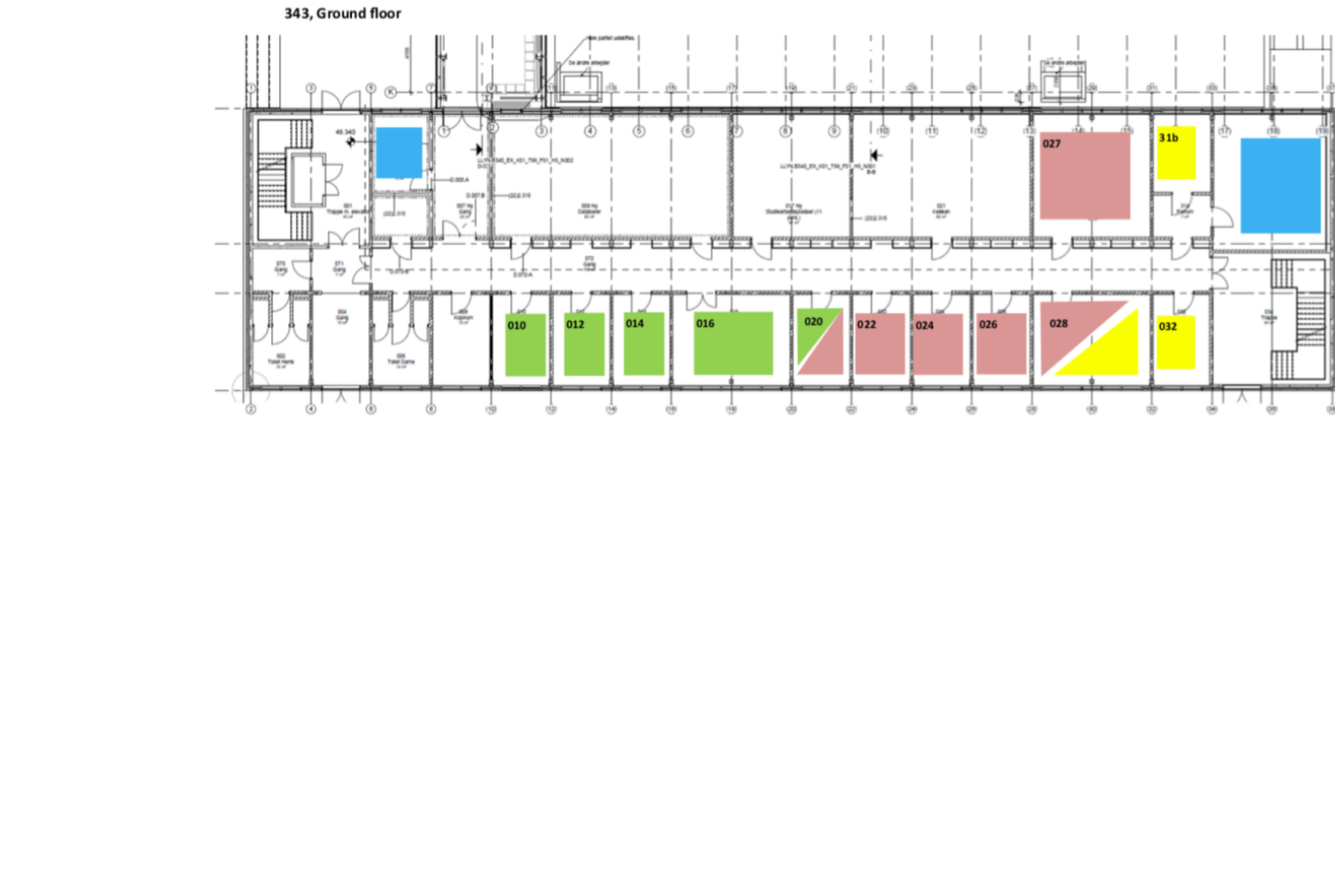
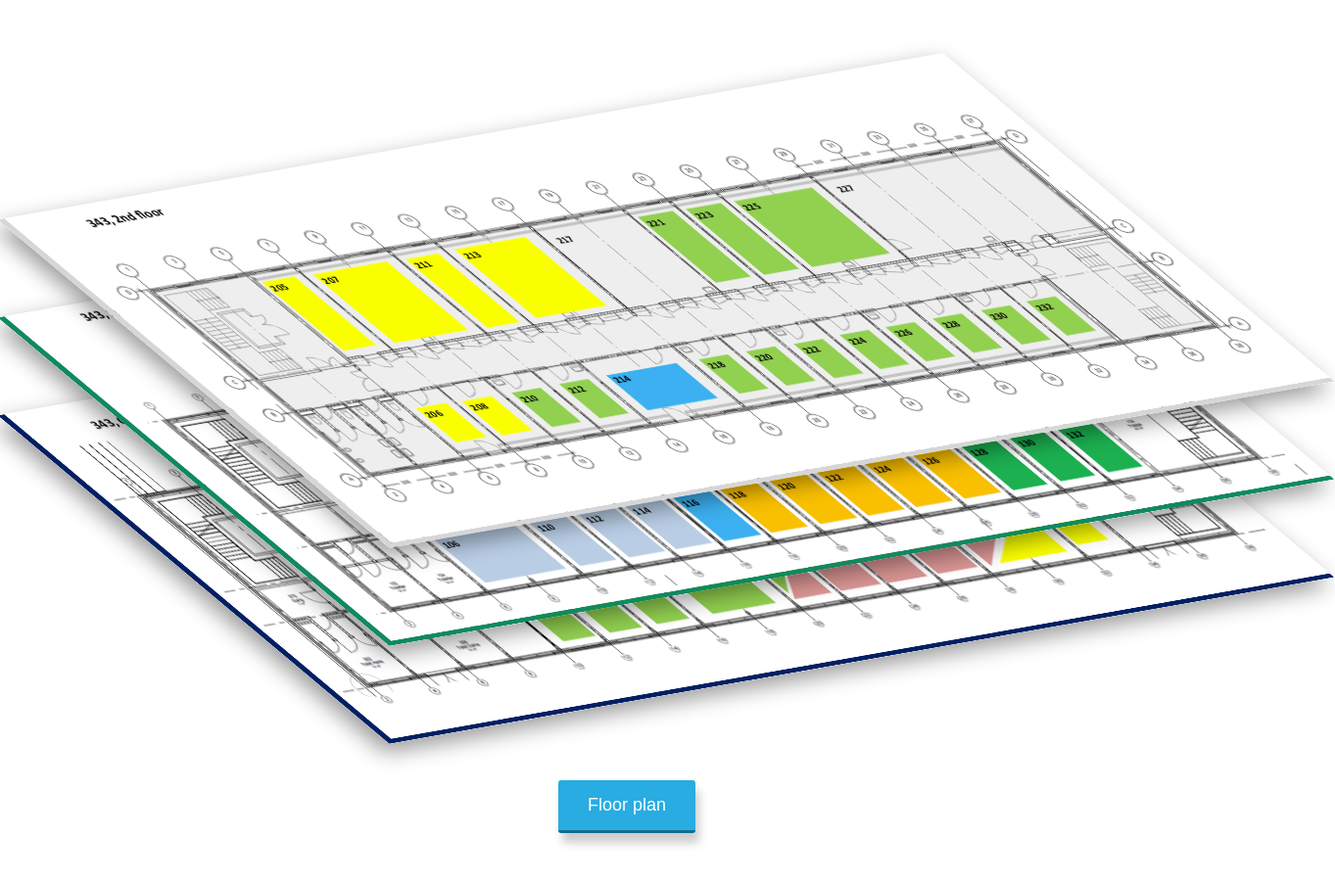
Before and after one commit to manluxu/IoT_LoRaWAN_sp, a plain HTML site: page webapp/main.html in a window 1280 px wide. Shown: the part 263-1166 px from the top of the page at 98% size, 1363 px wide, since content can reach past the window. Before the commit the page ends 800 px from the top, so only its background shows below. Drawn offline with nearby package versions, Linux system fonts and the light colour scheme.

Commit message:
stacked ready

```diff
--- a/webapp/main.html
+++ b/webapp/main.html
@@ -5,13 +5,14 @@
         <title>IoT Fotonik</title> <!--the title of page bar-->
         <link rel="shortcut icon" href="pic/favicon.ico" />
         <link rel="stylesheet" type="text/css" media="screen" href="style.css"/>
+        <script src="http://ajax.googleapis.com/ajax/libs/jquery/1.9.1/jquery.min.js"></script>
+        <script type="text/javascript" src="d3/d3.js"></script>
         </head>
 
     <body>
 
       <nav class="nav">
         <ul class="nav__wrap">
-        <img src="pic/dtu_logo.png" style="height:15/5; width:15%; position:relative; top:20px; float:left;"/>
         <li class="nav__list"><a href="index.html" target="_blanck" class="nav__link">DTU Campus</a>
         </li>
         <li class="nav__list"><a href="main.html" target="_blanck" class="nav__link">DTU Fotonik</a>
@@ -58,6 +59,7 @@
 -->
 
 <div class="gallery">
+  <!--
     <div class="box" tabindex="1" autofocus>
         <img src="pic/gdfloor.jpg" />
     </div>
@@ -67,10 +69,16 @@
     <div class="box" tabindex="3">
         <img src="pic/2nd.jpg" />
     </div>
+  -->
+  <span class="paper bottom"></span>
+    <span class="paper middle"></span>
+    <span class="paper top"></span>
 </div>
+<a href="#" class="btn">Floor plan</a>
+
         <script src="navigation.js"></script>
-        <script type="text/javascript" src="d3/d3.js"></script>
         <script src="myD3Script.js"></script>
+        <script src="stack.js"></script>
 </main>
 </body>
 </html>
--- /dev/null
+++ b/webapp/stack.js
@@ -0,0 +1,39 @@
+$('.btn').on('click', function(e) {
+    runStack();
+});
+$(document).ready(runStack());
+
+function runStack() {
+    if ($('.btn').hasClass('active')) {
+        unstack();
+    } else {
+        stack()
+    }
+    $('.btn').toggleClass('active');
+}
+
+function stack() {
+    var boxes = $('.paper');
+    $.each(boxes, function(i, v) {
+        var self = this;
+        setTimeout(function() {
+            $(self).addClass('stacked');
+        }, i * 300);
+    });
+    setTimeout(function() {
+        $('.btn').text('Floor plan');
+    }, 900);
+}
+
+function unstack() {
+    var boxes = $('.paper').get().reverse();
+    $.each(boxes, function(i, v) {
+        var self = this;
+        setTimeout(function() {
+            $(self).removeClass('stacked');
+        }, i * 300);
+    });
+    setTimeout(function() {
+        $('.btn').text('View');
+    }, 900);
+}
--- a/webapp/style.css
+++ b/webapp/style.css
@@ -22,12 +22,19 @@ body {
 }
 */
 
-
+/*
 html {
     width: 100%;
     height: 100%;
     overflow: hidden;
 }
+*/
+
+body {
+    text-align: center;
+    height: 100%;
+}
+/*
 body {
     width: 100%;
     height: 100%;
@@ -47,10 +54,13 @@ body {
     cursor: -webkit-zoom-out;
     cursor: zoom-out;
 }
+
 img {
     max-width: 140%;
     height: auto;
 }
+*/
+/*
 .gallery {
     width: 600px;
     height: 500px;
@@ -72,6 +82,85 @@ img {
     -webkit-filter: blur(0px);
     filter: blur(0px);
 }
+*/
+
+.gallery {
+    width: 900px;
+    height: 500px;
+    padding: 0px;
+    margin: 0 auto;
+    margin-top: 100px;
+    position: relative;
+}
+.paper {
+    display: block;
+    width: 980px;
+    height: 400px;
+    position: absolute;
+    top: -120px;
+    border-radius: 2px;
+    -webkit-transform: rotate(-10deg) skewX(40deg);
+    -ms-transform: rotate(-10deg) skewX(40deg);
+    transform: rotate(-10deg) skewX(40deg);
+    box-shadow: -12px 8px 20px 0px rgba(0, 0, 0, 0.4);
+    border-bottom: 5px solid #031f63;
+    border-left: 7px solid #031f63;
+    opacity: 0;
+    -webkit-transition: all 400ms ease;
+    transition: all 400ms ease;
+}
+.paper.stacked {
+    opacity: 1;
+}
+.bottom {
+    background-image: url(pic/gdfloor.jpg);
+    background-size: 100%;
+}
+.bottom.stacked {
+    top: 210px;
+}
+.middle {
+
+    background-image: url(pic/1st.jpg);
+    background-size: 100%;
+
+    border-color: #11895e;
+}
+.middle.stacked {
+    top: 110px;
+}
+.top {
+    background-image: url(pic/2nd.jpg);;
+    border-color: #d6d6d6;
+    background-size: 100%;
+}
+.top.stacked {
+    top: 10px;
+}
+
+.btn {
+    display: inline-block;
+    background-color: #28ace2;
+    color: #fff;
+    font-family: sans-serif;
+    text-decoration: none;
+    padding: 15px 30px;
+    font-size: 18px;
+    margin-top: 200px;
+    border-radius: 3px;
+    border-bottom: 3px solid #136c91;
+    -webkit-transition: all 200ms ease;
+    transition: all 200ms ease;
+    box-shadow: 4px 10px 10px 0px rgba(0, 0, 0, 0.2);
+}
+.btn:hover {
+    background-color: #1ad28f;
+    border-color: #14a570;
+    -webkit-transition: all 200ms ease;
+    transition: all 200ms ease;
+}
+
+/*
 .box {
     position: absolute;
     top: 100px;
@@ -114,7 +203,7 @@ img {
     filter: blur(0px);
 }
 
-
+*/
 h1 {
 display: block;
 color: #696969;
```
Also changed, not shown: webapp/index.html (+0 -7 lines), 2 other files.
